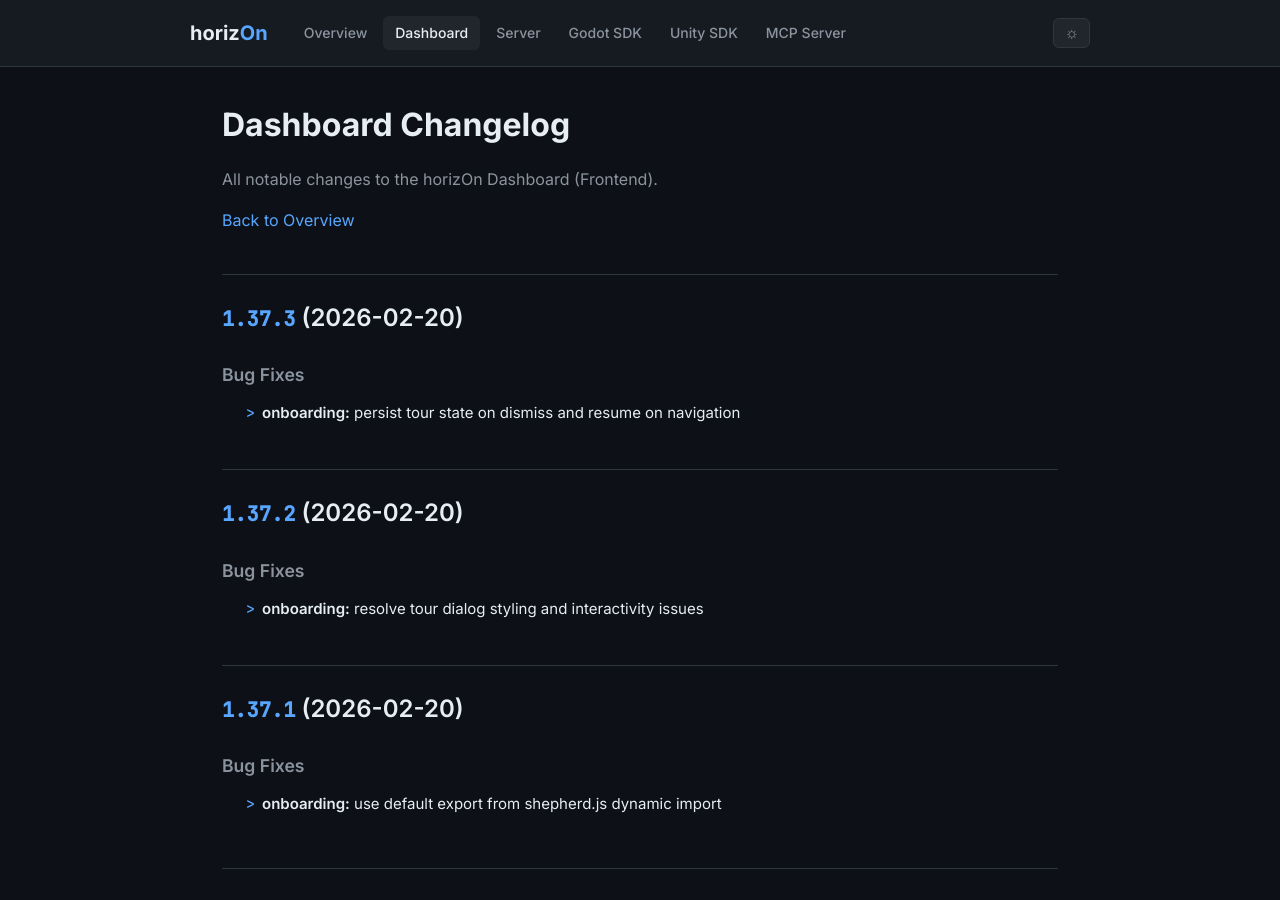
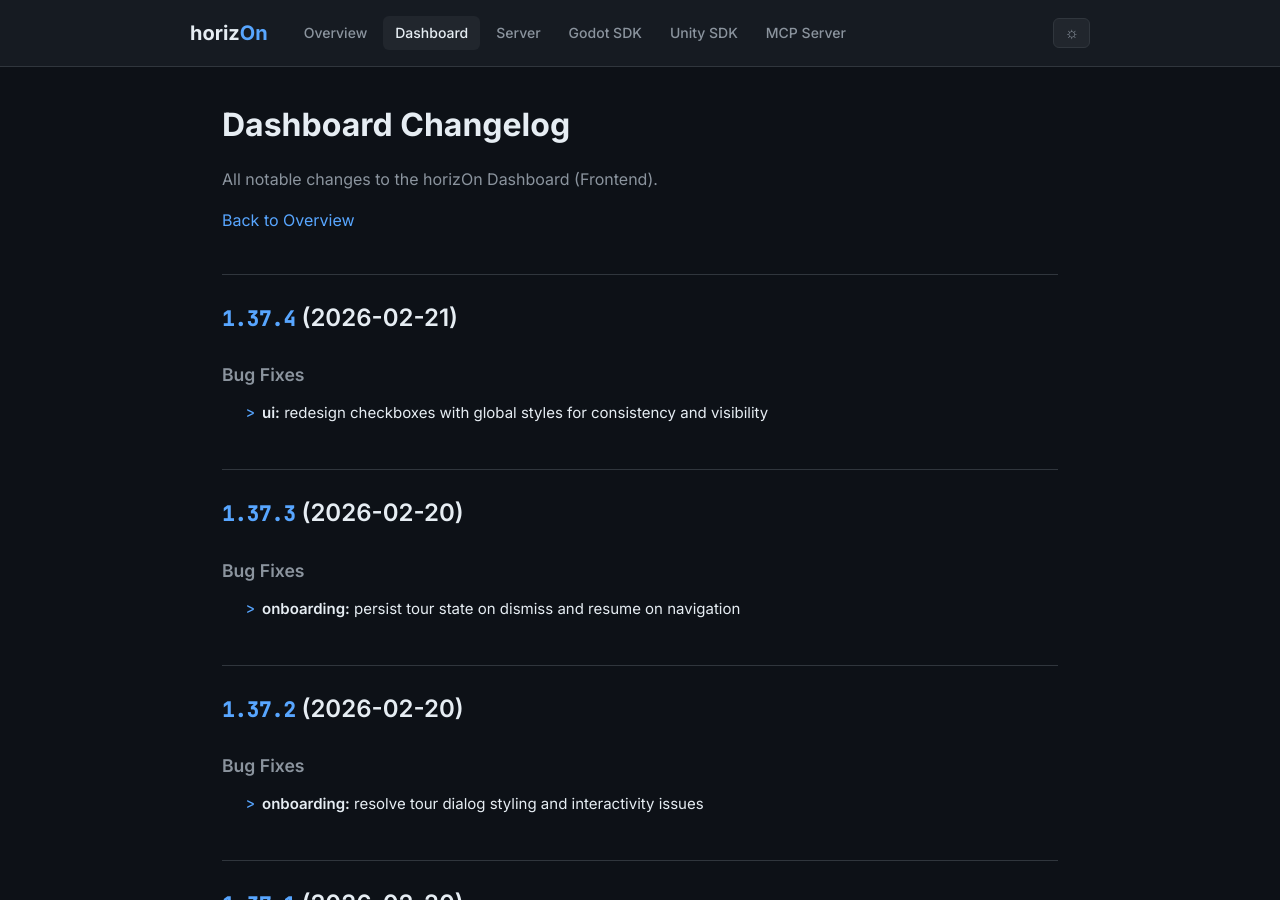
Before and after one commit to ProjectMakersDE/horizOn-Changelog, a Jekyll site: the page built from dashboard-changelog.md, in a window 1280 px wide and 900 px high. Built offline with Jekyll 4.4.1, drawn with Linux system fonts in a browser that asks for light colours.

Commit message:
chore: sync changelogs [skip ci]

```diff
--- a/dashboard-changelog.md
+++ b/dashboard-changelog.md
@@ -8,6 +8,13 @@ title: Dashboard Changelog
 All notable changes to the horizOn Dashboard (Frontend).
 
 [Back to Overview](.)
+
+## [1.37.4](https://github.com/ProjectMakersDE/horizOn-Dashboard/compare/v1.37.3...v1.37.4) (2026-02-21)
+
+
+### Bug Fixes
+
+* **ui:** redesign checkboxes with global styles for consistency and visibility ([0db9953](https://github.com/ProjectMakersDE/horizOn-Dashboard/commit/0db99538c8198de0baa882cb96e58e3a8ab9bd46))
 
 ## [1.37.3](https://github.com/ProjectMakersDE/horizOn-Dashboard/compare/v1.37.2...v1.37.3) (2026-02-20)
 
```
Also changed, not shown: index.md (+1 -1 lines).
